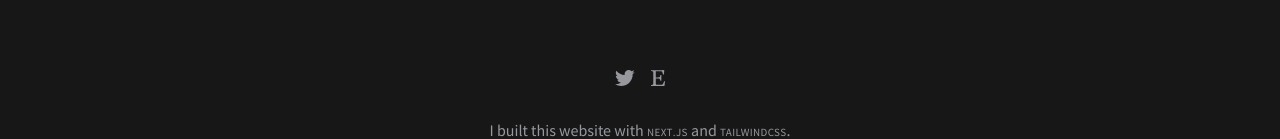
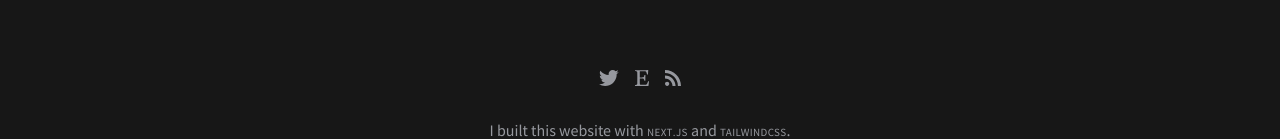
Before and after one commit to hgcl/clara-website, a Next.js app: page / in a window 1280 px wide. Shown: the part 1319-1458 px from the top of the page. Built offline with nearby package versions, Linux system fonts and the light colour scheme; a web font is replaced by a local one; what @tailwindcss/typography would draw is missing.

Commit message:
Add RSS icon to Footer

```diff
--- a/components/footer.js
+++ b/components/footer.js
@@ -5,6 +5,7 @@ import Link from "./link";
 // icons
 import IconTwitter from "../public/icons/IconTwitter";
 import IconEtsy from "../public/icons/IconEtsy";
+import IconRss from "../public/icons/IconRss";
 
 export default function Footer() {
   const iconStyle = `mx-2 fill-current`;
@@ -22,6 +23,11 @@ export default function Footer() {
               <IconEtsy height="h-4" />
             </Link>
           </span>
+          <span className={iconStyle}>
+            <Link href="/rss.xml">
+              <IconRss height="h-4" />
+            </Link>
+          </span>
         </div>
         <p className="text-center">
           I built this website with{" "}
--- /dev/null
+++ b/public/icons/IconRss.js
@@ -0,0 +1,15 @@
+import React from "react";
+
+function IconRss({ height }) {
+  return (
+    <svg
+      xmlns="http://www.w3.org/2000/svg"
+      viewBox="0 0 640 640"
+      className={height}
+    >
+      <path d="M85.206 469.305C38.197 469.305 0 507.632 0 554.345c0 46.95 38.197 84.876 85.206 84.876 47.15 0 85.324-37.926 85.324-84.876 0-46.713-38.162-85.04-85.324-85.04zM.083 217.42v122.683c79.89 0 154.963 31.24 211.514 87.84 56.492 56.434 87.686 131.872 87.686 212.07h123.202c0-232.987-189.57-422.556-422.403-422.556v-.036zM.236-.012v122.706c284.885 0 516.727 232.078 516.727 517.282l123.037.012C640 287.188 352.953 0 .248 0L.236-.012z"></path>
+    </svg>
+  );
+}
+
+export default IconRss;
```
Also changed, not shown: 1 other file (tests, documents, lock files or other folders).
